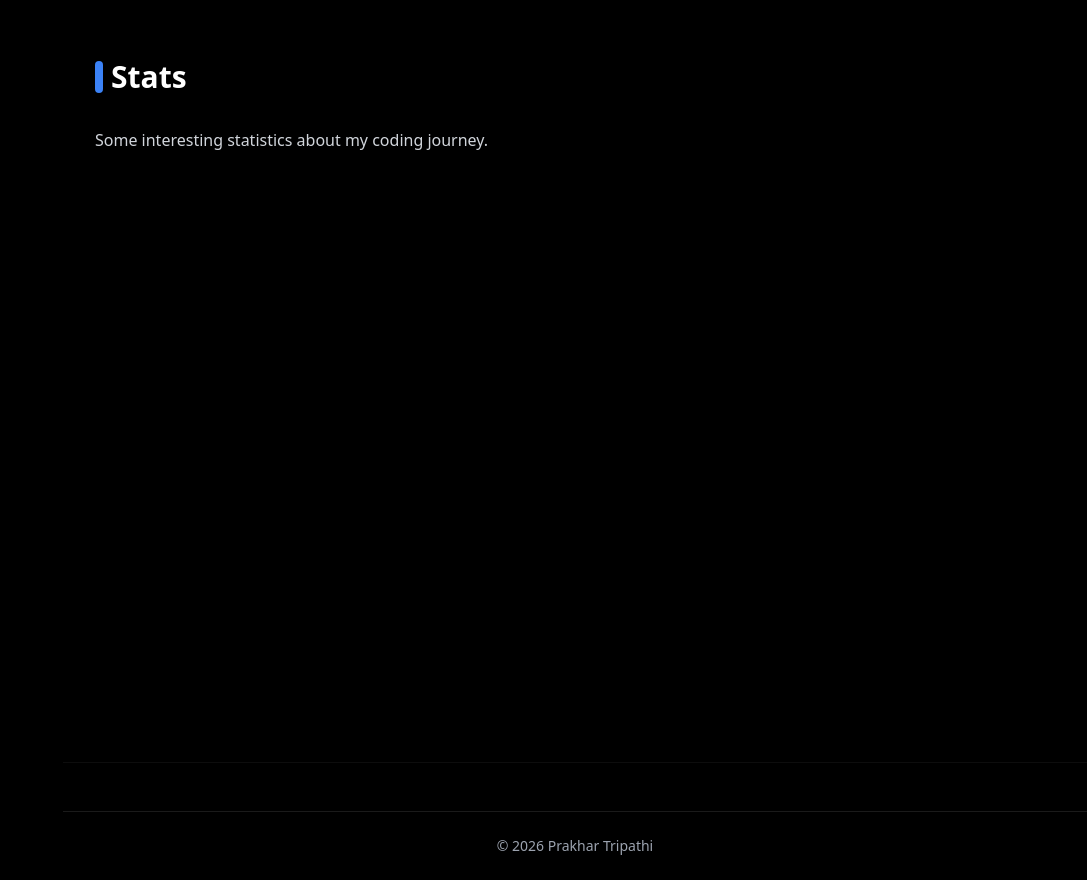
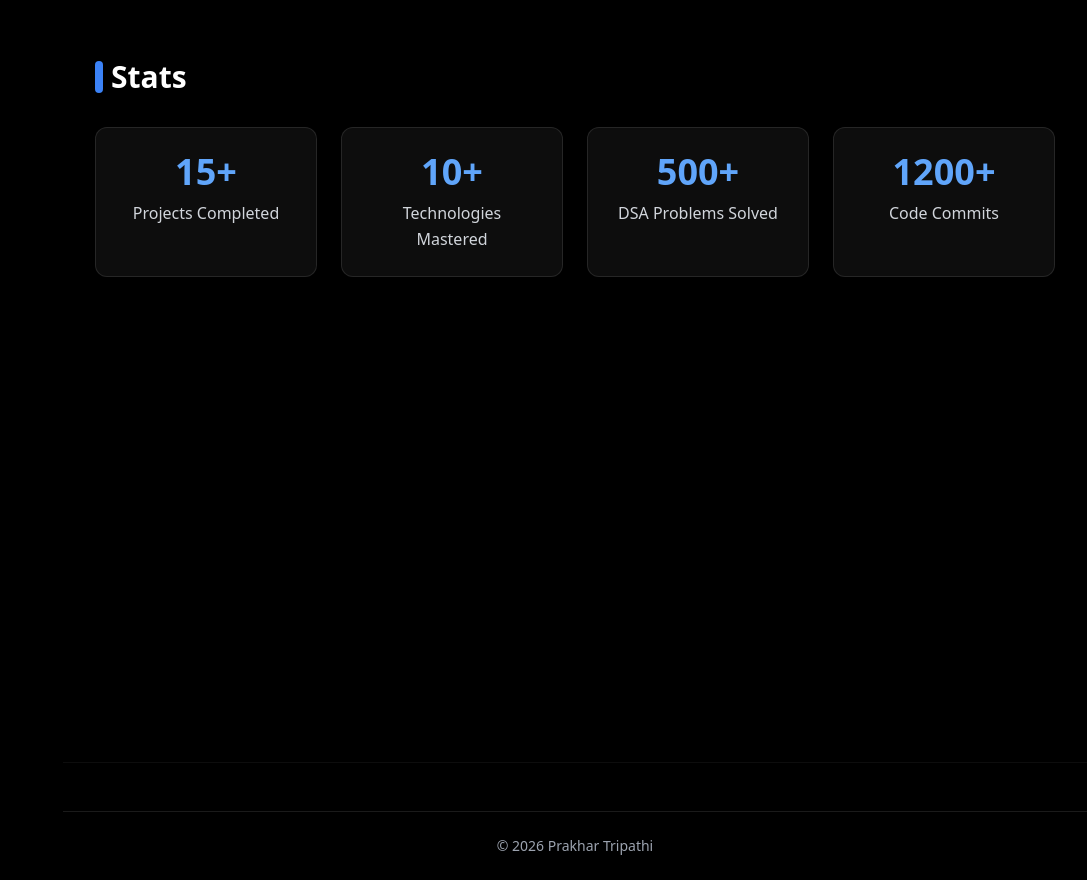
Before and after one commit to praakhartripathi/prakhar-tripathi-portfolio, a React (Vite) app: page / in a window 1280 px wide. Shown: the part 5940-6820 px from the top of the page, without its empty margins (193-1280 px from the left). Built offline with nearby package versions, Linux system fonts and the light colour scheme.

Commit message:
few more

```diff
--- a/src/components/Sections.jsx
+++ b/src/components/Sections.jsx
@@ -409,7 +409,24 @@ const Sections = () => {
       </Section>
 
       <Section id="stats" title="Stats">
-        <p>Some interesting statistics about my coding journey.</p>
+        <div className="grid grid-cols-2 md:grid-cols-4 gap-6">
+          <div className="bg-gray-50 dark:bg-white/5 rounded-xl p-6 border border-gray-200 dark:border-white/10 text-center hover:border-blue-500/50 transition-colors">
+            <h3 className="text-4xl font-bold text-blue-600 dark:text-blue-400 mb-2">15+</h3>
+            <p className="text-gray-600 dark:text-gray-300">Projects Completed</p>
+          </div>
+          <div className="bg-gray-50 dark:bg-white/5 rounded-xl p-6 border border-gray-200 dark:border-white/10 text-center hover:border-blue-500/50 transition-colors">
+            <h3 className="text-4xl font-bold text-blue-600 dark:text-blue-400 mb-2">10+</h3>
+            <p className="text-gray-600 dark:text-gray-300">Technologies Mastered</p>
+          </div>
+          <div className="bg-gray-50 dark:bg-white/5 rounded-xl p-6 border border-gray-200 dark:border-white/10 text-center hover:border-blue-500/50 transition-colors">
+            <h3 className="text-4xl font-bold text-blue-600 dark:text-blue-400 mb-2">500+</h3>
+            <p className="text-gray-600 dark:text-gray-300">DSA Problems Solved</p>
+          </div>
+          <div className="bg-gray-50 dark:bg-white/5 rounded-xl p-6 border border-gray-200 dark:border-white/10 text-center hover:border-blue-500/50 transition-colors">
+            <h3 className="text-4xl font-bold text-blue-600 dark:text-blue-400 mb-2">1200+</h3>
+            <p className="text-gray-600 dark:text-gray-300">Code Commits</p>
+          </div>
+        </div>
       </Section>
 
       <footer className="py-6 text-center text-gray-500 dark:text-gray-400 text-sm border-t border-gray-200 dark:border-white/10 mt-12">
```
